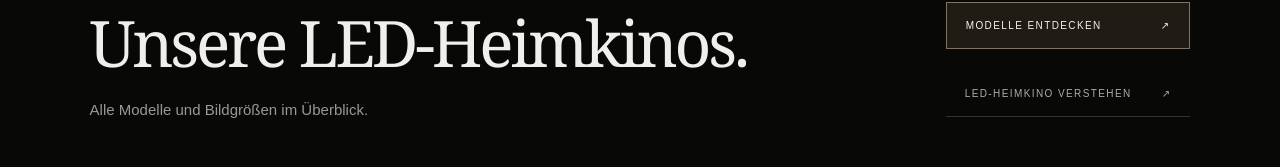
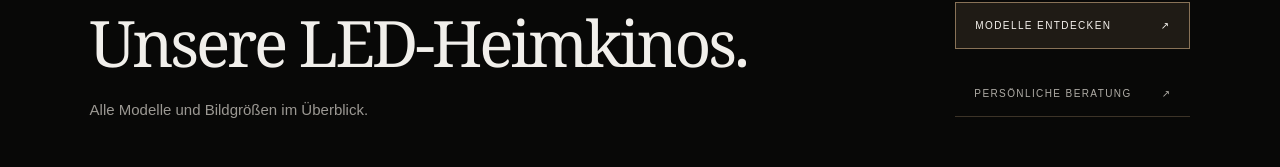
Before and after one commit to dennis-glaser-coder/cinema-n7, a Next.js app: page /led-oder-beamer in a window 1280 px wide. Shown: the part 1447-1614 px from the top of the page. Built offline with nearby package versions, Linux system fonts and the light colour scheme; no server answers.

Commit message:
Connect trust and educational pages to pricing and consultation

```diff
--- a/app/led-oder-beamer/page.tsx
+++ b/app/led-oder-beamer/page.tsx
@@ -114,8 +114,8 @@ export default function LedOrProjectorPage() {
           <a className={styles.primaryAction} href="/produkte">
             Modelle entdecken <span aria-hidden="true">↗</span>
           </a>
-          <a className={styles.secondaryAction} href="/led-heimkino">
-            LED-Heimkino verstehen <span aria-hidden="true">↗</span>
+          <a className={styles.secondaryAction} href="/anfrage">
+            Persönliche Beratung <span aria-hidden="true">↗</span>
           </a>
         </div>
       </section>
```
